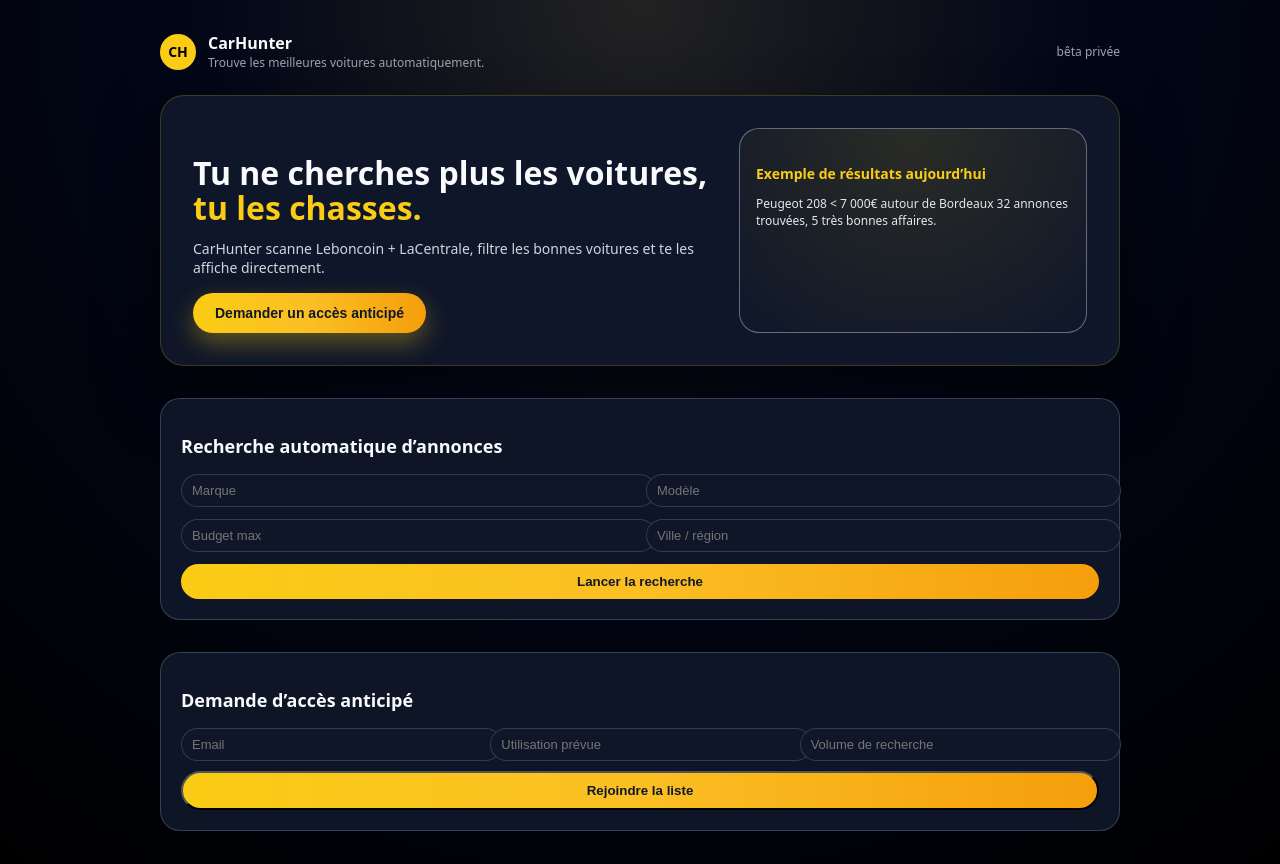
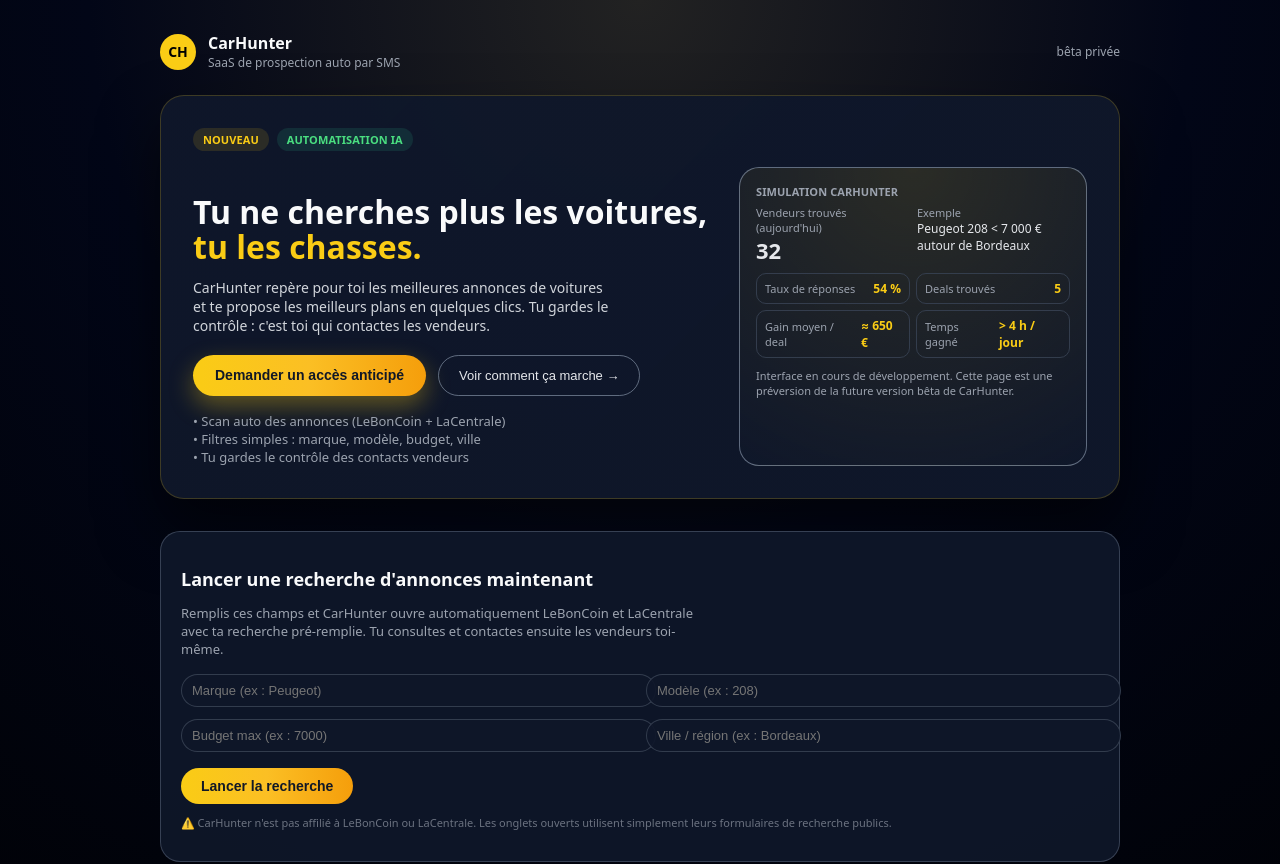
Before and after one commit to MathBoymoney/carhunter, a Next.js app: page / in a window 1280 px wide. Shown: the top 864 px of the page. Built offline with nearby package versions, Linux system fonts and the light colour scheme.

Commit message:
Update index.js

```diff
--- a/pages/index.js
+++ b/pages/index.js
@@ -1,34 +1,31 @@
+// pages/index.js
 import { useRef, useState } from "react";
 
 export default function Home() {
   const formRef = useRef(null);
 
-  // WAITLIST STATES
+  // état formulaire waitlist
   const [email, setEmail] = useState("");
   const [usage, setUsage] = useState("");
   const [volume, setVolume] = useState("");
   const [waitlistStatus, setWaitlistStatus] = useState(null);
 
-  // SEARCH STATES
+  // état formulaire recherche
   const [marque, setMarque] = useState("");
   const [modele, setModele] = useState("");
   const [budget, setBudget] = useState("");
   const [ville, setVille] = useState("");
-  const [results, setResults] = useState([]);
-  const [searching, setSearching] = useState(false);
 
   const scrollToForm = () => {
     formRef.current?.scrollIntoView({ behavior: "smooth" });
   };
 
-  //--------------------------
-  //  WAITLIST SUBMIT (MongoDB)
-  //--------------------------
+  // ➜ NOUVEAU : envoie les emails vers /api/waitlist
   const handleWaitlistSubmit = async (e) => {
     e.preventDefault();
     setWaitlistStatus("loading");
     try {
-      const res = await fetch("/api/register", {
+      const res = await fetch("/api/waitlist", {
         method: "POST",
         headers: { "Content-Type": "application/json" },
         body: JSON.stringify({ email, usage, volume }),
@@ -36,7 +33,7 @@ export default function Home() {
 
       const data = await res.json();
 
-      if (!data.success) {
+      if (!res.ok || !data.ok) {
         setWaitlistStatus("error");
       } else {
         setWaitlistStatus("success");
@@ -50,10 +47,8 @@ export default function Home() {
     }
   };
 
-  //--------------------------
-  //  REAL SEARCH BACKEND
-  //--------------------------
-  const handleSearch = async (e) => {
+  // ➜ Recherche : ouvre Leboncoin + LaCentrale
+  const handleSearch = (e) => {
     e.preventDefault();
 
     if (!marque && !modele) {
@@ -61,19 +56,31 @@ export default function Home() {
       return;
     }
 
-    const query = `${marque} ${modele} ${budget} ${ville}`.trim();
+    const query = `${marque} ${modele}`.trim();
+    const price = budget ? budget.replace(/\D/g, "") : "";
+    const city = ville.trim();
 
-    setSearching(true);
+    // URL LeBonCoin
+    let lbcUrl =
+      "https://www.leboncoin.fr/recherche?category=2&text=" +
+      encodeURIComponent(query);
+    if (price) {
+      lbcUrl += `&price=0-${price}`;
+    }
+    if (city) {
+      lbcUrl += `&locations=${encodeURIComponent(city)}`;
+    }
 
-    const res = await fetch("/api/search", {
-      method: "POST",
-      headers: { "Content-Type": "application/json" },
-      body: JSON.stringify({ query }),
-    });
+    // URL LaCentrale
+    let lcUrl =
+      "https://www.lacentrale.fr/listing?makesModelsCommercialNames=" +
+      encodeURIComponent(query);
+    if (price) {
+      lcUrl += `&priceMax=${price}`;
+    }
 
-    const data = await res.json();
-    setResults(data.results || []);
-    setSearching(false);
+    window.open(lbcUrl, "_blank");
+    window.open(lcUrl, "_blank");
   };
 
   return (
@@ -92,7 +99,7 @@ export default function Home() {
           padding: "32px 16px 64px",
         }}
       >
-        {/* HEADER */}
+        {/* Header / Logo */}
         <header
           style={{
             display: "flex",
@@ -106,7 +113,7 @@ export default function Home() {
               style={{
                 width: 36,
                 height: 36,
-                borderRadius: 999,
+                borderRadius: "999px",
                 background: "#facc15",
                 display: "flex",
                 alignItems: "center",
@@ -121,14 +128,21 @@ export default function Home() {
             <div>
               <div style={{ fontWeight: 700 }}>CarHunter</div>
               <div style={{ fontSize: 12, color: "#9ca3af" }}>
-                Trouve les meilleures voitures automatiquement.
+                SaaS de prospection auto par SMS
               </div>
             </div>
           </div>
-          <div style={{ fontSize: 12, color: "#9ca3af" }}>bêta privée</div>
+          <div
+            style={{
+              fontSize: 12,
+              color: "#9ca3af",
+            }}
+          >
+            bêta privée
+          </div>
         </header>
 
-        {/* HERO CARD */}
+        {/* Carte principale */}
         <section
           style={{
             borderRadius: 24,
@@ -139,6 +153,38 @@ export default function Home() {
             boxShadow: "0 30px 60px rgba(0,0,0,0.6)",
           }}
         >
+          {/* Badges */}
+          <div style={{ display: "flex", gap: 8, marginBottom: 16 }}>
+            <span
+              style={{
+                fontSize: 11,
+                padding: "4px 10px",
+                borderRadius: 999,
+                background: "rgba(250, 204, 21, 0.12)",
+                color: "#facc15",
+                textTransform: "uppercase",
+                letterSpacing: 0.08,
+                fontWeight: 600,
+              }}
+            >
+              Nouveau
+            </span>
+            <span
+              style={{
+                fontSize: 11,
+                padding: "4px 10px",
+                borderRadius: 999,
+                background: "rgba(52,211,153,0.12)",
+                color: "#4ade80",
+                textTransform: "uppercase",
+                letterSpacing: 0.08,
+                fontWeight: 600,
+              }}
+            >
+              Automatisation IA
+            </span>
+          </div>
+
           <div
             style={{
               display: "grid",
@@ -146,7 +192,7 @@ export default function Home() {
               gap: 24,
             }}
           >
-            {/* LEFT BLOCK */}
+            {/* Bloc gauche : pitch */}
             <div>
               <h1
                 style={{
@@ -160,12 +206,27 @@ export default function Home() {
                 <br />
                 <span style={{ color: "#facc15" }}>tu les chasses.</span>
               </h1>
-
-              <p style={{ fontSize: 14, color: "#d1d5db", marginBottom: 16 }}>
-                CarHunter scanne Leboncoin + LaCentrale, filtre les bonnes
-                voitures et te les affiche directement.
+              <p
+                style={{
+                  fontSize: 14,
+                  color: "#d1d5db",
+                  maxWidth: 420,
+                  marginBottom: 20,
+                }}
+              >
+                CarHunter repère pour toi les meilleures annonces de voitures et
+                te propose les meilleurs plans en quelques clics. Tu gardes le
+                contrôle : c&apos;est toi qui contactes les vendeurs.
               </p>
 
+              <div
+                style={{
+                  display: "flex",
+                  flexWrap: "wrap",
+                  gap: 12,
+                  marginBottom: 16,
+                }}
+              >
                 <button
                   onClick={scrollToForm}
                   style={{
@@ -183,30 +244,109 @@ export default function Home() {
                 >
                   Demander un accès anticipé
                 </button>
+                <button
+                  onClick={() => {
+                    document
+                      .getElementById("search-block")
+                      ?.scrollIntoView({ behavior: "smooth" });
+                  }}
+                  style={{
+                    borderRadius: 999,
+                    padding: "12px 20px",
+                    border: "1px solid rgba(148, 163, 184, 0.6)",
+                    background: "transparent",
+                    color: "#e5e7eb",
+                    fontWeight: 500,
+                    fontSize: 13,
+                    cursor: "pointer",
+                  }}
+                >
+                  Voir comment ça marche →
+                </button>
               </div>
 
-            {/* RIGHT SIMULATION */}
+              <ul
+                style={{
+                  fontSize: 13,
+                  color: "#9ca3af",
+                  listStyle: "none",
+                  padding: 0,
+                  margin: 0,
+                }}
+              >
+                <li>• Scan auto des annonces (LeBonCoin + LaCentrale)</li>
+                <li>• Filtres simples : marque, modèle, budget, ville</li>
+                <li>• Tu gardes le contrôle des contacts vendeurs</li>
+              </ul>
+            </div>
+
+            {/* Bloc droit : simulation */}
             <div
               style={{
                 borderRadius: 20,
                 border: "1px solid rgba(148,163,184,0.6)",
-                padding: 16,
                 background:
                   "radial-gradient(circle at top, rgba(250,204,21,0.12), rgba(15,23,42,0.98))",
+                padding: 16,
+                fontSize: 12,
+                color: "#e5e7eb",
               }}
             >
-              <h4 style={{ fontSize: 14, marginBottom: 8, color: "#facc15" }}>
-                Exemple de résultats aujourd’hui
-              </h4>
-              <p style={{ fontSize: 12, color: "#e5e7eb" }}>
-                Peugeot 208 &lt; 7 000€ autour de Bordeaux
-                32 annonces trouvées, 5 très bonnes affaires.
+              <div
+                style={{
+                  fontSize: 11,
+                  textTransform: "uppercase",
+                  letterSpacing: 0.08,
+                  color: "#9ca3af",
+                  marginBottom: 6,
+                  fontWeight: 600,
+                }}
+              >
+                Simulation CarHunter
+              </div>
+              <div
+                style={{
+                  display: "grid",
+                  gridTemplateColumns: "1fr 1fr",
+                  gap: 8,
+                  marginBottom: 8,
+                }}
+              >
+                <div>
+                  <div style={{ fontSize: 11, color: "#9ca3af" }}>
+                    Vendeurs trouvés (aujourd&apos;hui)
+                  </div>
+                  <div style={{ fontSize: 22, fontWeight: 800 }}>32</div>
+                </div>
+                <div>
+                  <div style={{ fontSize: 11, color: "#9ca3af" }}>Exemple</div>
+                  <div style={{ fontSize: 12 }}>
+                    Peugeot 208 &lt; 7 000 € autour de Bordeaux
+                  </div>
+                </div>
+              </div>
+              <div
+                style={{
+                  display: "grid",
+                  gridTemplateColumns: "1fr 1fr",
+                  gap: 6,
+                  marginBottom: 10,
+                }}
+              >
+                <InfoLine label="Taux de réponses" value="54 %" />
+                <InfoLine label="Deals trouvés" value="5" />
+                <InfoLine label="Gain moyen / deal" value="≈ 650 €" />
+                <InfoLine label="Temps gagné" value="&gt; 4 h / jour" />
+              </div>
+              <p style={{ fontSize: 11, color: "#9ca3af", margin: 0 }}>
+                Interface en cours de développement. Cette page est une
+                préversion de la future version bêta de CarHunter.
               </p>
             </div>
           </div>
         </section>
 
-        {/* SEARCH BLOCK */}
+        {/* Bloc recherche annonces */}
         <section
           id="search-block"
           style={{
@@ -217,102 +357,83 @@ export default function Home() {
             background: "rgba(15,23,42,0.92)",
           }}
         >
-          <h2 style={{ fontSize: 18, fontWeight: 700 }}>
-            Recherche automatique d’annonces
+          <h2 style={{ fontSize: 18, fontWeight: 700, marginBottom: 8 }}>
+            Lancer une recherche d&apos;annonces maintenant
           </h2>
+          <p
+            style={{
+              fontSize: 13,
+              color: "#9ca3af",
+              marginBottom: 16,
+              maxWidth: 520,
+            }}
+          >
+            Remplis ces champs et CarHunter ouvre automatiquement LeBonCoin et
+            LaCentrale avec ta recherche pré-remplie. Tu consultes et contactes
+            ensuite les vendeurs toi-même.
+          </p>
 
           <form
             onSubmit={handleSearch}
             style={{
               display: "grid",
-              gridTemplateColumns: "repeat(2,minmax(0,1fr))",
+              gridTemplateColumns: "repeat(2, minmax(0, 1fr))",
               gap: 12,
-              marginTop: 16,
+              marginBottom: 8,
             }}
           >
             <input
-              placeholder="Marque"
+              placeholder="Marque (ex : Peugeot)"
               value={marque}
               onChange={(e) => setMarque(e.target.value)}
               style={inputStyle}
             />
             <input
-              placeholder="Modèle"
+              placeholder="Modèle (ex : 208)"
               value={modele}
               onChange={(e) => setModele(e.target.value)}
               style={inputStyle}
             />
             <input
-              placeholder="Budget max"
+              placeholder="Budget max (ex : 7000)"
               value={budget}
               onChange={(e) => setBudget(e.target.value)}
               style={inputStyle}
             />
             <input
-              placeholder="Ville / région"
+              placeholder="Ville / région (ex : Bordeaux)"
               value={ville}
               onChange={(e) => setVille(e.target.value)}
               style={inputStyle}
             />
-
-            <div style={{ gridColumn: "1/-1" }}>
+            <div style={{ gridColumn: "1 / -1", textAlign: "left" }}>
               <button
                 type="submit"
                 style={{
+                  marginTop: 4,
                   borderRadius: 999,
-                  padding: "10px 24px",
+                  padding: "10px 20px",
                   border: "none",
                   background:
-                    "linear-gradient(90deg,#facc15,#fbbf24,#f59e0b)",
+                    "linear-gradient(90deg, #facc15, #fbbf24, #f59e0b)",
                   color: "#111827",
                   fontWeight: 700,
+                  fontSize: 14,
                   cursor: "pointer",
-                  width: "100%",
                 }}
               >
-                {searching ? "Recherche..." : "Lancer la recherche"}
+                Lancer la recherche
               </button>
             </div>
           </form>
-
-          {/* RESULTS */}
-          {results.length > 0 && (
-            <div style={{ marginTop: 20 }}>
-              <h3 style={{ fontSize: 16, marginBottom: 10 }}>Résultats :</h3>
-
-              {results.map((item, i) => (
-                <div
-                  key={i}
-                  style={{
-                    padding: 12,
-                    marginBottom: 10,
-                    borderRadius: 12,
-                    border: "1px solid rgba(148,163,184,0.4)",
-                  }}
-                >
-                  <div style={{ fontSize: 15, fontWeight: 700 }}>
-                    {item.title}
-                  </div>
-                  <div style={{ fontSize: 14, color: "#facc15" }}>
-                    {item.price}
-                  </div>
-                  <div style={{ fontSize: 12, color: "#9ca3af" }}>
-                    {item.location}
-                  </div>
-                  <a
-                    href={item.link}
-                    target="_blank"
-                    style={{ fontSize: 12, color: "#60a5fa" }}
-                  >
-                    Voir l’annonce →
-                  </a>
-                </div>
-              ))}
-            </div>
-          )}
+          <p style={{ fontSize: 11, color: "#6b7280" }}>
+            ⚠️ CarHunter n&apos;est pas affilié à LeBonCoin ou LaCentrale. Les
+            onglets ouverts utilisent simplement leurs formulaires de recherche
+            publics.
+          </p>
         </section>
 
-        {/* WAITLIST */}
+        {/* Bloc waitlist */}
         <section
           ref={formRef}
           style={{
@@ -323,71 +444,90 @@ export default function Home() {
             background: "rgba(15,23,42,0.92)",
           }}
         >
-          <h2 style={{ fontSize: 18, fontWeight: 700 }}>
-            Demande d’accès anticipé
+          <h2 style={{ fontSize: 18, fontWeight: 700, marginBottom: 8 }}>
+            Demander un accès anticipé
           </h2>
+          <p
+            style={{
+              fontSize: 13,
+              color: "#9ca3af",
+              marginBottom: 16,
+              maxWidth: 520,
+            }}
+          >
+            Laisse ton email et comment tu veux utiliser CarHunter. Tu seras
+            prioritaire quand la bêta sera ouverte.
+          </p>
 
           <form
             onSubmit={handleWaitlistSubmit}
             style={{
               display: "grid",
-              gridTemplateColumns: "repeat(3,minmax(0,1fr))",
-              gap: 10,
-              marginTop: 16,
+              gridTemplateColumns: "repeat(3, minmax(0, 1fr))",
+              gap: 8,
+              marginBottom: 8,
             }}
           >
             <input
               type="email"
+              required
               placeholder="Email"
-              required
               value={email}
               onChange={(e) => setEmail(e.target.value)}
               style={inputStyle}
             />
             <input
-              placeholder="Utilisation prévue"
+              placeholder="Comment tu veux utiliser CarHunter ?"
               value={usage}
               onChange={(e) => setUsage(e.target.value)}
               style={inputStyle}
             />
             <input
-              placeholder="Volume de recherche"
+              placeholder="Volume (ex : 5 voitures / mois)"
               value={volume}
               onChange={(e) => setVolume(e.target.value)}
               style={inputStyle}
             />
-
+            <div style={{ gridColumn: "1 / -1", textAlign: "center" }}>
               <button
                 type="submit"
                 disabled={waitlistStatus === "loading"}
                 style={{
-                gridColumn: "1/-1",
-                padding: "10px 20px",
+                  marginTop: 4,
                   borderRadius: 999,
+                  padding: "10px 24px",
+                  border: "none",
                   background:
-                  "linear-gradient(90deg,#facc15,#fbbf24,#f59e0b)",
+                    "linear-gradient(90deg, #facc15, #fbbf24, #f59e0b)",
                   color: "#111827",
                   fontWeight: 700,
+                  fontSize: 14,
                   cursor: "pointer",
-                width: "100%",
+                  opacity: waitlistStatus === "loading" ? 0.7 : 1,
                 }}
               >
                 {waitlistStatus === "loading"
                   ? "Enregistrement..."
-                : "Rejoindre la liste"}
+                  : "Je veux être sur la liste"}
               </button>
+            </div>
           </form>
 
           {waitlistStatus === "success" && (
-            <p style={{ fontSize: 12, color: "#4ade80", marginTop: 8 }}>
-              ✔️ Email enregistré !
+            <p style={{ fontSize: 12, color: "#4ade80" }}>
+              ✅ C&apos;est bon, tu es sur la liste d&apos;attente CarHunter.
             </p>
           )}
           {waitlistStatus === "error" && (
-            <p style={{ fontSize: 12, color: "#f87171", marginTop: 8 }}>
-              ❌ Une erreur est survenue.
+            <p style={{ fontSize: 12, color: "#f97373" }}>
+              ❌ Impossible d&apos;enregistrer maintenant. Réessaie dans
+              quelques minutes.
             </p>
           )}
+
+          <p style={{ fontSize: 11, color: "#6b7280", marginTop: 8 }}>
+            Aucun spam. Tu recevras seulement un mail quand la bêta sera prête.
+          </p>
         </section>
       </main>
     </div>
@@ -404,3 +544,24 @@ const inputStyle = {
   fontSize: 13,
   outline: "none",
 };
+
+function InfoLine({ label, value }) {
+  return (
+    <div
+      style={{
+        padding: "6px 8px",
+        borderRadius: 10,
+        border: "1px solid rgba(55,65,81,0.9)",
+        display: "flex",
+        justifyContent: "space-between",
+        alignItems: "center",
+        gap: 6,
+      }}
+    >
+      <span style={{ fontSize: 11, color: "#9ca3af" }}>{label}</span>
+      <span style={{ fontSize: 12, fontWeight: 600, color: "#facc15" }}>
+        {value}
+      </span>
+    </div>
+  );
+}
```
Lines whose indentation alone changed are shown as unchanged.
